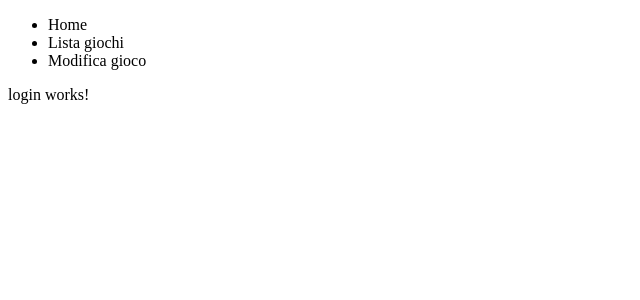
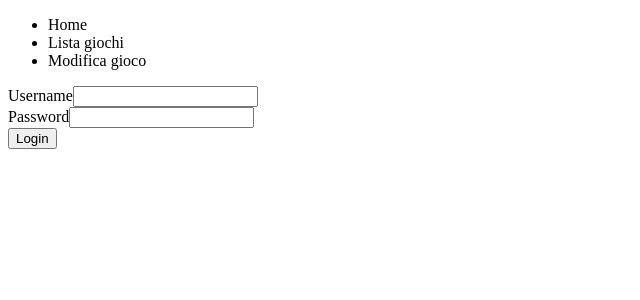
Before and after one commit to LukeSkywa/EsercitazioneBergamo2020, an Angular app: page /login in a window 1280 px wide. Shown: the top 300 px of the page, without its empty margins (0-640 px from the left). Built offline with nearby package versions, Linux system fonts and the light colour scheme.

Commit message:
creato scheletro per fare la login

```diff
--- a/src/app/app.module.ts
+++ b/src/app/app.module.ts
@@ -1,5 +1,6 @@
 import { BrowserModule } from '@angular/platform-browser';
 import { NgModule } from '@angular/core';
+import { FormsModule } from '@angular/forms';
 
 import { AppComponent } from './app.component';
 import { HomeComponent } from './components/home/home.component';
@@ -22,6 +23,7 @@ import { LoginComponent } from './components/login/login.component';
   ],
   imports: [
     BrowserModule,
+    FormsModule,
     AppRoutingModule
   ],
   providers: [],
--- a/src/app/components/login/login.component.html
+++ b/src/app/components/login/login.component.html
@@ -1 +1,9 @@
-<p>login works!</p>
+<div>
+    <label for="usr">Username</label>
+    <input id="usr" [(ngModel)]="username">
+</div>
+<div>
+    <label for="pwd">Password</label>
+    <input id="pwd" type="password" [(ngModel)]="password">
+</div>
+<button (click)="login()">Login</button>
--- a/src/app/components/login/login.component.ts
+++ b/src/app/components/login/login.component.ts
@@ -1,4 +1,5 @@
 import { Component, OnInit } from '@angular/core';
+import { LoginService } from 'src/app/services/login.service';
 
 @Component({
   selector: 'app-login',
@@ -7,9 +8,16 @@ import { Component, OnInit } from '@angular/core';
 })
 export class LoginComponent implements OnInit {
 
-  constructor() { }
+  username: string;
+  password: string;
+
+  constructor(private loginService: LoginService) { }
 
   ngOnInit(): void {
   }
 
+  login() {
+    this.loginService.eseguiLogin(this.username, this.password);
+  }
+
 }
--- /dev/null
+++ b/src/app/services/login.service.ts
@@ -0,0 +1,13 @@
+import { Injectable } from '@angular/core';
+
+@Injectable({
+  providedIn: 'root'
+})
+export class LoginService {
+
+  constructor() { }
+
+  eseguiLogin(username: string, password: string) {
+
+  }
+}
```
Also changed, not shown: 1 other file (tests, documents, lock files or other folders).
